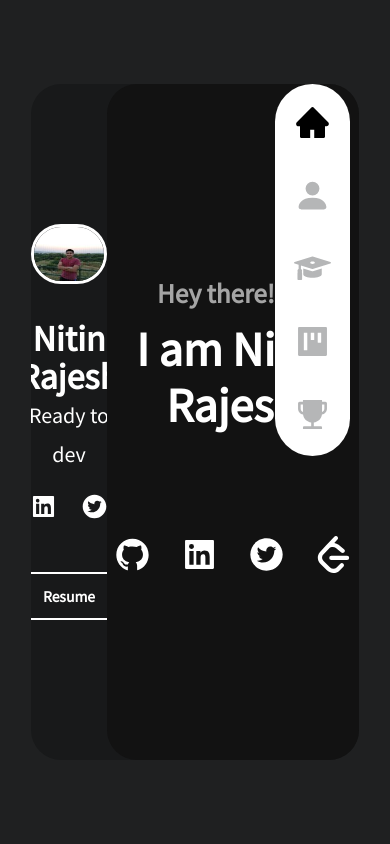
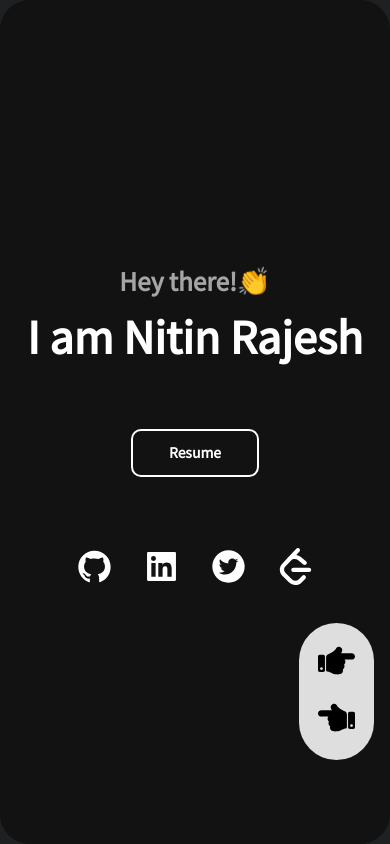
Before and after one commit to nitin094-hub/MyPortfolio, a Next.js app: page / in a window 390 px wide. Built offline with nearby package versions, Linux system fonts and the light colour scheme.

Commit message:
Added responsiveness

```diff
--- a/components/Navbar.js
+++ b/components/Navbar.js
@@ -1,10 +1,11 @@
 import React, { useEffect, useState } from "react";
 import styles from "../styles/Navbar.module.scss";
 import { AiFillHome, AiFillProject, AiFillTrophy } from "react-icons/ai";
-import { BsPersonFill } from "react-icons/bs";
+import { BsImageFill, BsPersonFill } from "react-icons/bs";
 import { GoMortarBoard } from "react-icons/go";
+import { FaHandPointRight,FaHandPointLeft } from "react-icons/fa";
 import Link from "next/link";
-import { useRouter } from 'next/router'
+import { useRouter } from "next/router";
 
 function Navbar() {
   const router = useRouter();
@@ -15,8 +16,22 @@ function Navbar() {
     projects: false,
     achievements: false,
   });
+  const [windowWidth,setWindowWidth] = useState(null);
+
+  const RouteChange = (direction)=>{
+    if(router.pathname==="/") return `${direction ? "/about" : "achievements"}`
+    else if(router.pathname==="/about") return `${direction ? "/experience" : "/"}`
+    else if (router.pathname==="/experience") return `${direction ? "/projects" : "/about"}`
+    else if (router.pathname==="/projects") return `${direction ? "/achievements" : "/experience"}`
+    else if (router.pathname==="/achievements") return `${direction ? "/" : "/projects"}`
+  }
+
+  useEffect(()=>{
+    setWindowWidth(window.innerWidth);
+  },[])
 
   return (
+    <>
       <div className={styles.navbarContainer}>
         <Link href={"/"}>
           <a
@@ -33,7 +48,10 @@ function Navbar() {
               });
             }}
           >
-          <AiFillHome size={37} color={router.pathname==="/" ? "black" : "#b5b6b7"} />
+            <AiFillHome
+              size={37}
+              color={router.pathname === "/" ? "black" : "#b5b6b7"}
+            />
             <span
               style={
                 navbarContent.home
@@ -60,7 +78,10 @@ function Navbar() {
               });
             }}
           >
-          <BsPersonFill size={37} color={router.pathname==="/about" ? "black" : "#b5b6b7"} />
+            <BsPersonFill
+              size={37}
+              color={router.pathname === "/about" ? "black" : "#b5b6b7"}
+            />
             <span
               style={
                 navbarContent.about
@@ -87,7 +108,10 @@ function Navbar() {
               });
             }}
           >
-          <GoMortarBoard size={37} color={router.pathname==="/experience" ? "black" : "#b5b6b7"} />
+            <GoMortarBoard
+              size={37}
+              color={router.pathname === "/experience" ? "black" : "#b5b6b7"}
+            />
             <span
               style={
                 navbarContent.experience
@@ -114,7 +138,10 @@ function Navbar() {
               });
             }}
           >
-          <AiFillProject size={37} color={router.pathname==="/projects" ? "black" : "#b5b6b7"} />
+            <AiFillProject
+              size={37}
+              color={router.pathname === "/projects" ? "black" : "#b5b6b7"}
+            />
             <span
               style={
                 navbarContent.projects
@@ -141,7 +168,10 @@ function Navbar() {
               });
             }}
           >
-          <AiFillTrophy size={37} color={router.pathname==="/achievements" ? "black" : "#b5b6b7"} />
+            <AiFillTrophy
+              size={37}
+              color={router.pathname === "/achievements" ? "black" : "#b5b6b7"}
+            />
             <span
               style={
                 navbarContent.achievements
@@ -154,6 +184,27 @@ function Navbar() {
           </a>
         </Link>
       </div>
+      <div className={styles.arrowNavbarContainer} style={(windowWidth && windowWidth <= 1138) ? {background:"#dedede"} : {background:"white"}}>
+        <Link href={`${RouteChange(true)}`}>
+          <a
+          >
+            <FaHandPointRight
+              size={37}
+              color={"black"}
+            />
+          </a>
+        </Link>
+        <Link href={`${RouteChange(false)}`}>
+          <a
+          >
+            <FaHandPointLeft
+              size={37}
+              color={"black"}
+            />
+          </a>
+        </Link>
+      </div>
+    </>
   );
 }
 
--- a/pages/index.js
+++ b/pages/index.js
@@ -9,8 +9,10 @@ import {
 } from "react-icons/ai";
 import { SiLeetcode } from "react-icons/si";
 import Link from "next/link";
+import { useEffect, useState } from "react";
 
 export default function Home() {
+
   return (
     <>
       <Head>
@@ -23,6 +25,14 @@ export default function Home() {
             <h3>Hey there!👏</h3>
             <h1>I am Nitin Rajesh</h1>
           </div>
+            <a
+              href="https://drive.google.com/file/d/1giqpxosXS2lmT2JgD1IzTeP1zL_Ip0Ww/view?usp=sharing"
+              target="__blanck"
+            >
+              <button className={styles.resumeBtn}>
+                <h3>Resume</h3>
+              </button>
+            </a>
           <div className={styles.socialMediaIcons}>
             <Link href={"https://github.com/nitin094-hub"}>
               <a target="_blank" rel="noopener noreferrer">
--- a/styles/Achievements.module.scss
+++ b/styles/Achievements.module.scss
@@ -8,6 +8,12 @@
     padding: 0.1rem 2rem;
     position: relative;
     overflow-y: overlay;
+    .achievementsContent{
+
+      display: flex;
+      flex-direction: column;
+      gap: 1.5rem;
+    }
   h1 {
     font-weight: bolder;
     font-family: "Roboto", sans-serif;
--- a/styles/CommonStyles.module.scss
+++ b/styles/CommonStyles.module.scss
@@ -1,7 +1,7 @@
 .timeLine{
     display: flex;
     gap: 2rem;
-    height: 64px;
+    position: relative;
     h3{
         margin: 0;
     }
--- a/styles/Divider.module.scss
+++ b/styles/Divider.module.scss
@@ -1,10 +1,10 @@
 .divider {
     position: absolute;
     top: 0;
-    left: 30%;
     bottom: 0;
     width: 1px;
     background-color: #eee;
+    left: 28%;                   /* Move 50% from left */
 }
 .divider::before{
     content: "";
--- a/styles/Home.module.scss
+++ b/styles/Home.module.scss
@@ -7,7 +7,7 @@
     align-items: center;
     justify-content: center;
     flex-direction: column;
-    gap: 6rem;
+    gap: 4rem;
     .textContainer {
       h3 {
         font-size: 1.7rem;
@@ -23,6 +23,21 @@
         text-align: center;
         color: white;
       }
+    }
+    .resumeBtn{
+        width: 8rem;
+        height: 3rem;
+        border-radius: 10px;
+        border: 2px solid #fff;
+        cursor: pointer;
+        transition: 0.5s all;
+        background-color: inherit;
+        h3 {
+          margin: 0;
+          font-weight: bolder;
+          color: #fff;
+          transition: 0.5s all;
+        }
     }
     .socialMediaIcons {
         display: flex;
--- a/styles/LayOut.module.scss
+++ b/styles/LayOut.module.scss
@@ -26,6 +26,15 @@
     display: flex;
     background: #18191a;
     border-radius: 30px;
+    @media screen and (max-width: 1138px) {
+      width: 97%;
+    }
+    @media screen and (max-width: 984px) {
+      flex-basis: 100%;
+      width: 100%;
+      height: 100vh;
+    }
+
     .leftContainer {
       flex-basis: 30%;
       display: flex;
@@ -33,6 +42,9 @@
       align-items: center;
       justify-content: center;
       overflow: auto;
+      @media screen and (max-width: 984px) {
+        display: none;
+      }
       .profImg {
         margin-bottom: 20px;
         border: 3px solid #fff;
@@ -94,7 +106,6 @@
           color: #fff;
           transition: 0.5s all;
         }
-
       }
       .resumeBtn:hover {
         background-color: #fff;
@@ -105,6 +116,9 @@
     }
     .rightContainer {
       flex-basis: 70%;
+      @media screen and (max-width: 984px) {
+        flex-basis: 100%;
+      }
     }
   }
 }
--- a/styles/Navbar.module.scss
+++ b/styles/Navbar.module.scss
@@ -7,9 +7,19 @@
     gap: 2rem;
     position:fixed;
     top: 10%;
-    right: 2.5rem;
+    right: 1rem;
     padding: 1.2rem;
     border-radius:40px;
+    @media screen and (max-width: 1241px) {
+        right: 0.3rem;
+    }
+    @media screen and (max-width: 1059px) {
+        right: 0.1rem;
+        padding: 0.8rem;
+      }
+    @media screen and (max-width: 1138px) {
+        display: none;
+      }
     a{
 
         svg{
@@ -33,3 +43,25 @@
         }
     }
 }
+.arrowNavbarContainer{
+    background-color: #fff;
+    display: flex;
+    align-items: center;
+    justify-content: center;
+    flex-direction: column;
+    gap: 1rem;
+    position:fixed;
+    bottom: 10%;
+    right: 1rem;
+    padding: 1.2rem;
+    border-radius:40px;
+    a{
+
+        svg{
+            transition: all 0.3s;
+        }
+        svg:hover{
+            color: rgb(141, 0, 0) !important;
+        }
+    }
+}
--- a/styles/Projects.module.scss
+++ b/styles/Projects.module.scss
@@ -24,13 +24,16 @@
     display: flex;
     gap: 0.5rem;
     flex-wrap: wrap;
+    // flex-direction: column;
     .project {
       flex-basis: 49%;
       height: 15rem;
       transition: 0.5s all;
-      // background-image: url(../assets/developersMate.png);
       position: relative;
       margin: 1.5rem 0;
+      @media screen and (max-width: 984px) {
+        flex-basis: 100%;
+      }
       a {
         position: absolute;
         top: 0;
```
Also changed, not shown: pages/achievements.js (+35 -8 lines), pages/experience.js (+18 -5 lines), styles/About.module.scss (+9 -0 lines). Lines whose indentation alone changed are shown as unchanged.
